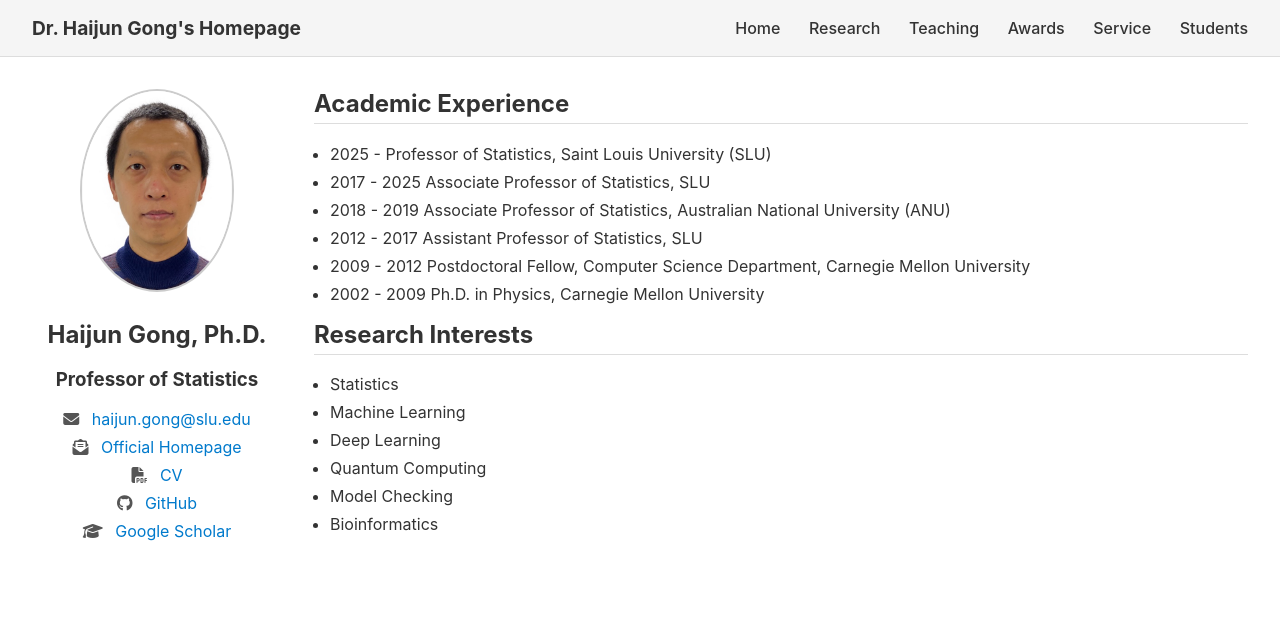
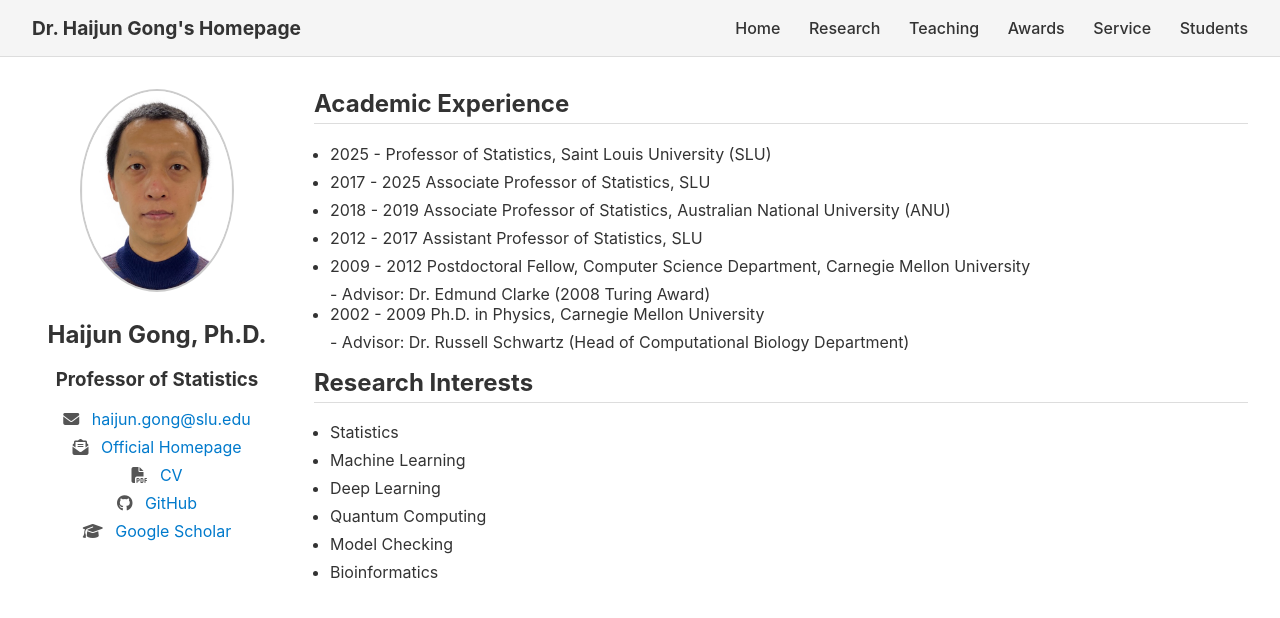
Before and after one commit to GongData/gongData.github.io, a Jekyll site: the page index.html, which Jekyll copies as it is, in a window 1280 px wide. Shown: the top 618 px of the page. Built offline with Jekyll 4.4.1, drawn with Linux system fonts in a browser that asks for light colours.

Commit message:
Update index.html

```diff
--- a/index.html
+++ b/index.html
@@ -130,7 +130,9 @@
 <li>2018 - 2019 Associate Professor of Statistics, Australian National University (ANU) </li>
 <li>2012 - 2017 Assistant Professor of Statistics, SLU</li>
 <li>2009 - 2012 Postdoctoral Fellow, Computer Science Department, Carnegie Mellon University</li>
+      - Advisor: Dr. Edmund Clarke (2008 Turing Award)
 <li>2002 - 2009 Ph.D. in Physics, Carnegie Mellon University </li>
+      - Advisor: Dr. Russell Schwartz (Head of Computational Biology Department)
 
     </ul>
 
```
